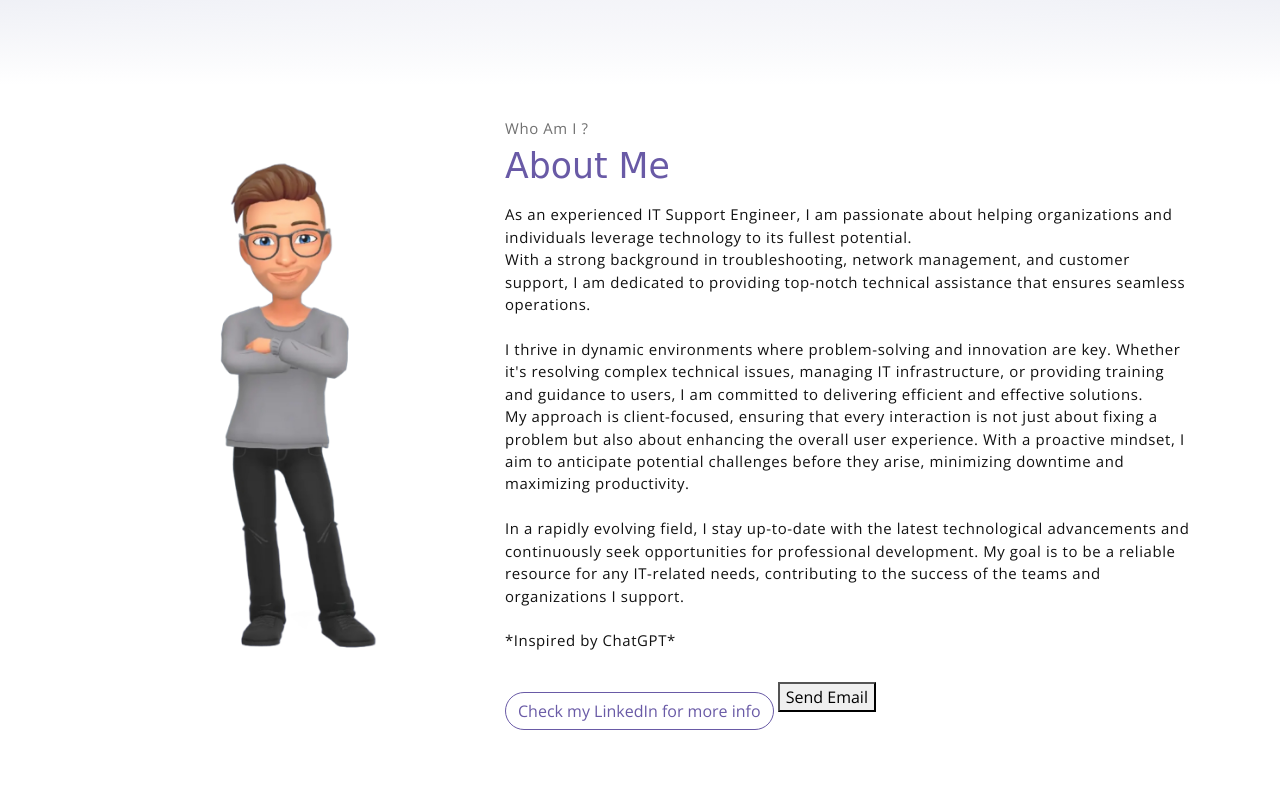
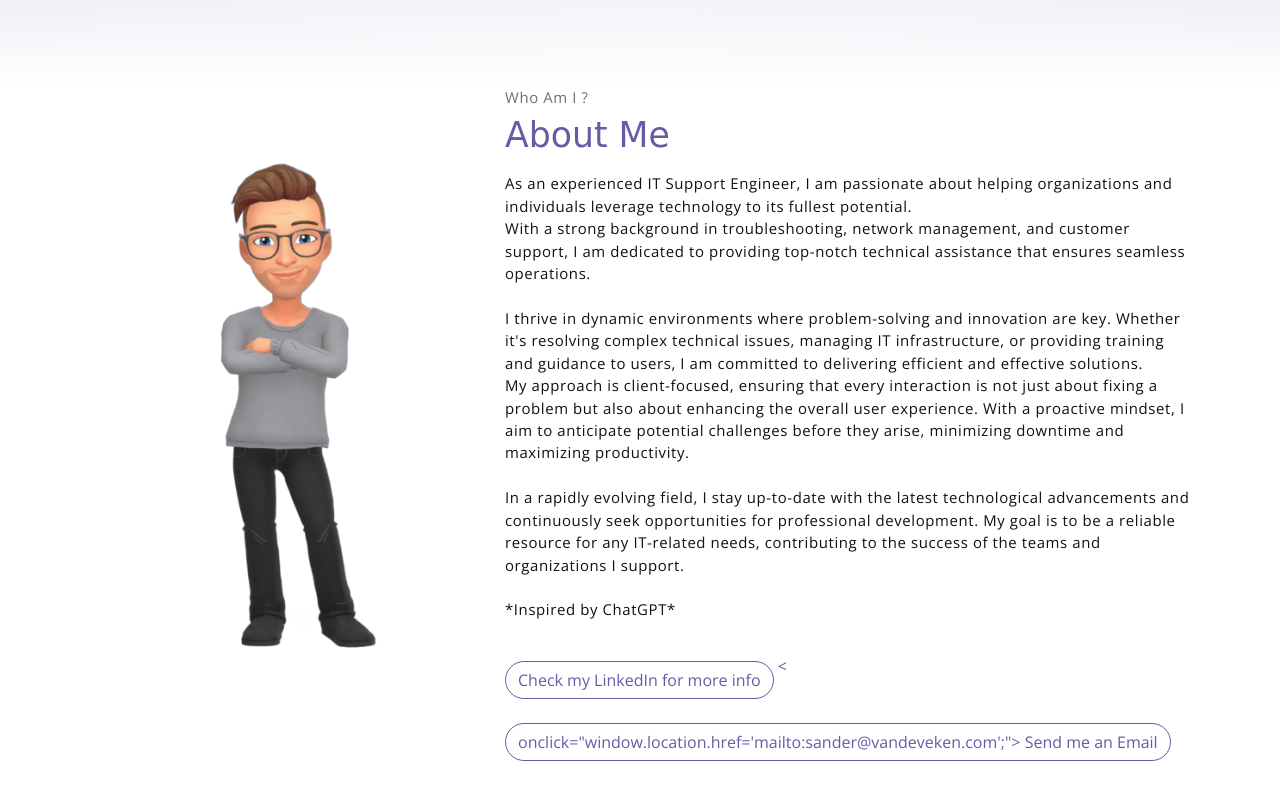
Before and after one commit to sandrewvdv/sandrewvdv.github.io, a plain HTML site: page index.html in a window 1280 px wide. Shown: the part 715-1515 px from the top of the page. Drawn offline with nearby package versions, Linux system fonts and the light colour scheme; a web font is replaced by a local one.

Commit message:
Update index.html

```diff
--- a/index.html
+++ b/index.html
@@ -53,8 +53,8 @@ As an experienced IT Support Engineer, I am passionate about helping organizatio
                     </p>
 
                     <button class="btn-rounded btn btn-outline-primary mt-4"><a href="https://www.linkedin.com/in/sander-van-de-veken-1085a21a2" target="_blank"">Check my LinkedIn for more info</button>
-<button onclick="window.location.href='mailto:sander@vandeveken.com';">
-    Send Email
+<<button class="btn-rounded btn btn-outline-primary mt-4"> onclick="window.location.href='mailto:sander@vandeveken.com';">
+    Send me an Email
 </button>
                 </div>
             </div><!-- end of about wrapper -->
```
